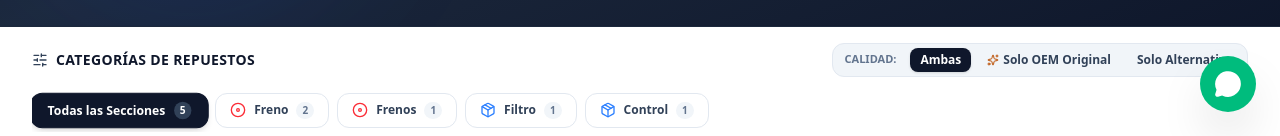
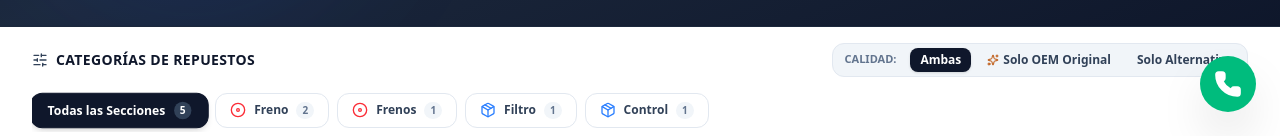
Before and after one commit to HwAndevia/HwAndevia.github.io, a React (Vite) app: page / in a window 1280 px wide. Shown: the part 664-800 px from the top of the page. Built offline with nearby package versions, Linux system fonts and the light colour scheme; no server answers.

Commit message:
telefono

```diff
--- a/src/components/WhatsAppButton.tsx
+++ b/src/components/WhatsAppButton.tsx
@@ -1,5 +1,5 @@
 import React, { useMemo } from 'react';
-import { MessageCircle } from 'lucide-react';
+import { Phone } from 'lucide-react';
 import { buildWhatsAppUrl } from '../utils/Whatsapp.ts';
 
 export interface WhatsAppButtonProps {
@@ -46,7 +46,7 @@ export const WhatsAppButton: React.FC<WhatsAppButtonProps> = ({
     >
       {children || (
         <>
-          <MessageCircle className="w-7 h-7 fill-white" />
+          <Phone className="w-7 h-7 fill-white" />
           <span className="max-w-0 overflow-hidden group-hover:max-w-xs transition-all duration-300 ease-in-out whitespace-nowrap text-xs font-black pl-0 group-hover:pl-2">
             Consulta por WhatsApp
           </span>
```
